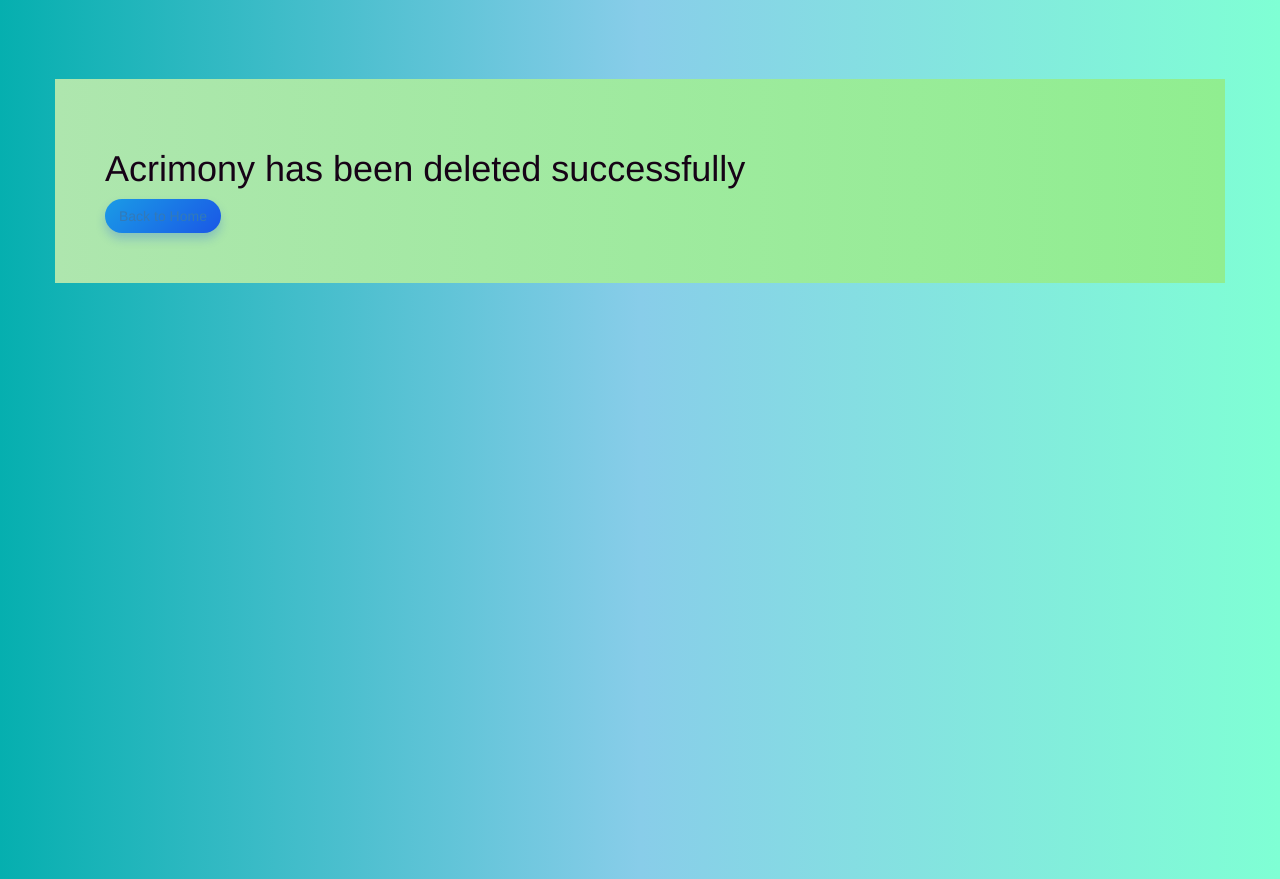
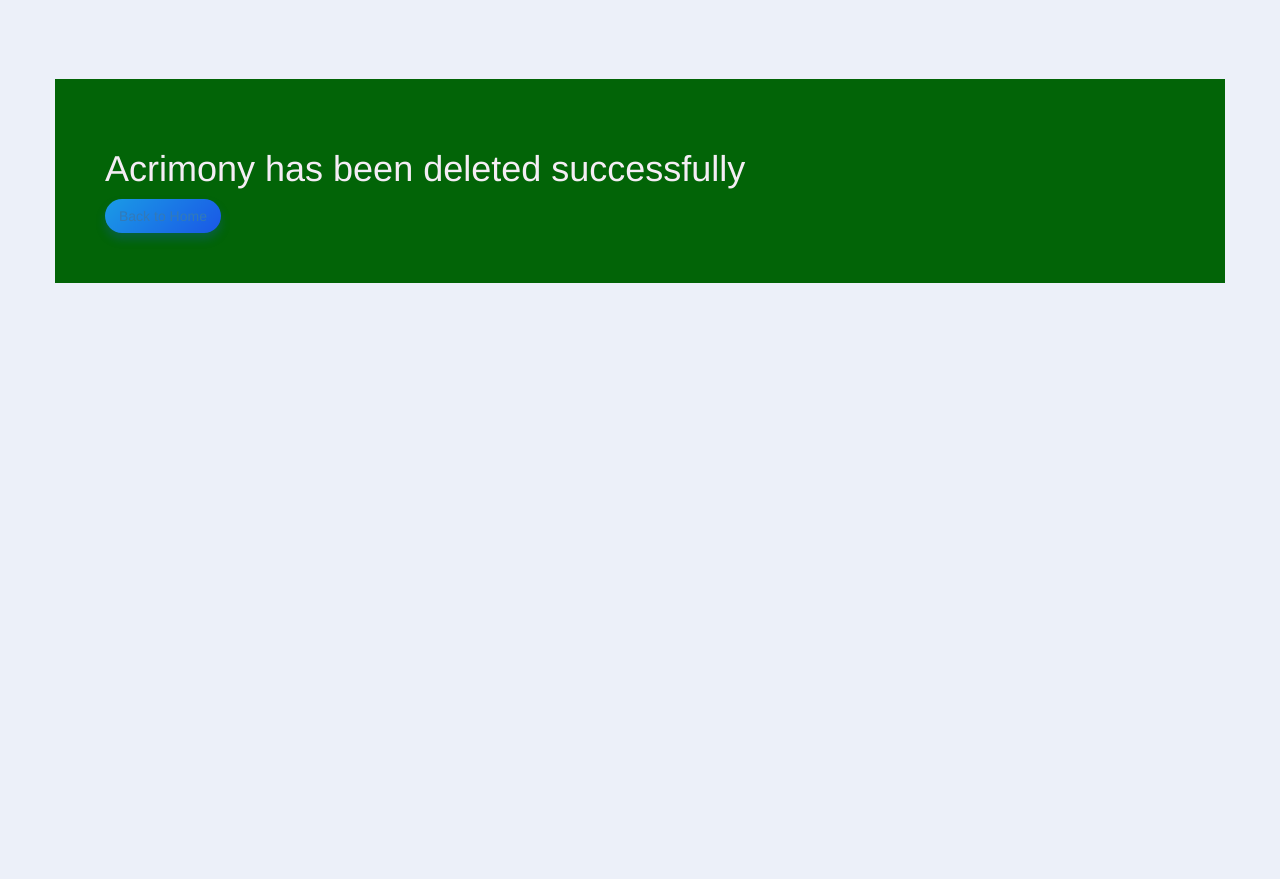
Before and after one commit to Olisajioke/movie-project-start, a Flask app: page /delete/29 in a window 1280 px wide. Run offline with Flask 3, Linux system fonts and the light colour scheme; data comes from the database, SQL or seed files in the repository; both versions use the stored data as it was after the commit; some libraries are stand-ins or nearby versions.

Commit message:
Adding color palletes to the background colors.

```diff
--- a/static/css/deleted.css
+++ b/static/css/deleted.css
@@ -2,14 +2,14 @@
     margin-top: 79px;
     margin-bottom: 79px;
     padding: 50px;
-    color: rgb(22, 3, 22);
-    background-color: aliceblue;
-    background-image: linear-gradient(to right, rgb(174, 230, 174), lightgreen);
+    color: rgb(245, 237, 245);
+    background-color: rgb(2, 100, 7);
+    padding: 50px;
 }
 
 
 
 body{
-    background-color: aquamarine;
-    background-image: linear-gradient(to right, rgb(5, 175, 175), rgb(136, 205, 233), aquamarine) !important;
+    background-color: wheat;
+    padding: 50px;
 }
```
Also changed, not shown: static/css/delete.css (+6 -5 lines), instance/fav-movies.db.
